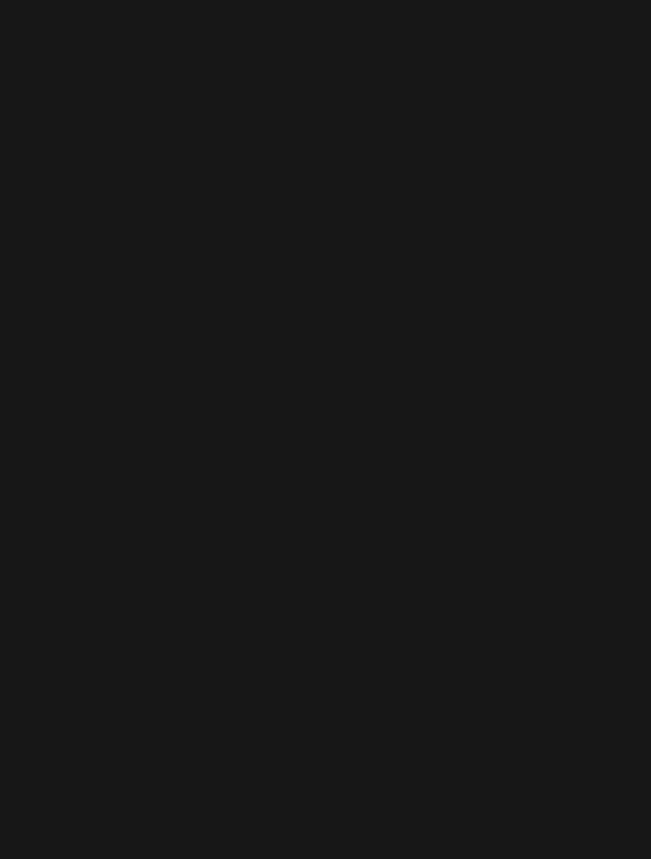
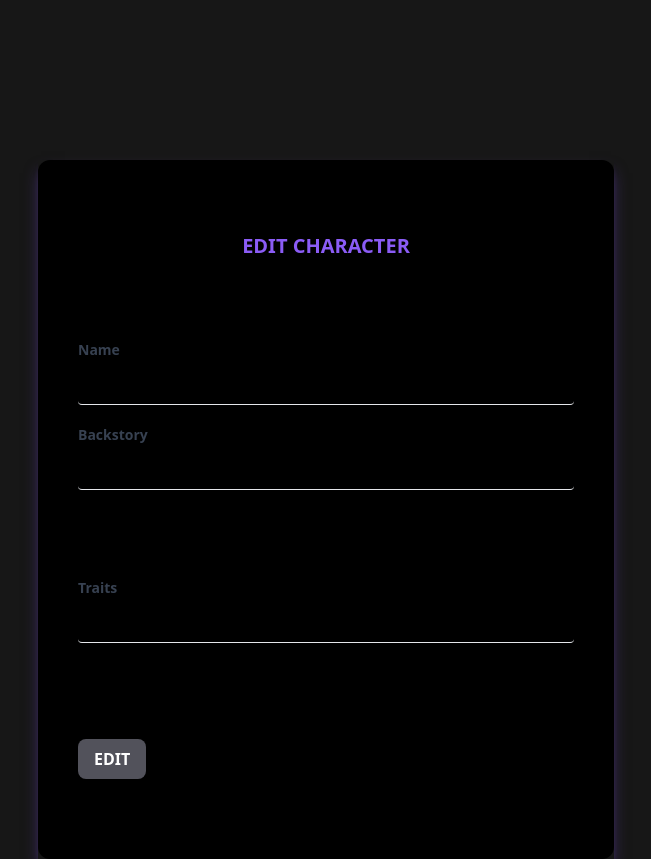
Before and after one commit to chas-academy/u08-business-idea-grupp3-u08, a React (Vite) app in the folder chatlabs/: page /dashboard4 in a window 1280 px wide. Shown: the part 2180-3039 px from the top of the page, without its empty margins (314-965 px from the left). Before the commit the page ends 2300 px from the top, so only its background shows below. Built offline with nearby package versions, Linux system fonts and the light colour scheme.

Commit message:
update funktionen fungerar

```diff
--- a/chatlabs/src/pages/db-4.tsx
+++ b/chatlabs/src/pages/db-4.tsx
@@ -3,11 +3,15 @@
 
 function DashBoard4() {
 
- /*  const updateCharacter = async () => {
-    const response = await fetch("http://localhost:4000/edit/645c135cc694d3ad0bccbde3/645d02e35223a7e8c1baf7e9");
-    const res = await response.json();
-    console.log(res);
-  } */
+  async function updateCharacter() {
+    await fetch("http://localhost:4000/edit/645c1385353c806b4d791675/6463d60367039c5717396861", {
+      method: "PUT",
+      headers: {
+        'Content-Type': 'application/json',
+      },
+      body: JSON.stringify({name: "Tom", backstory: "His family was murderd", traits: "Angry killer"}),
+    });
+  }
 
   const deleteCharacter = async () => {
     const response = await fetch("http://localhost:4000/delete/645c1385353c806b4d791675/645e1e0fb080f6870ecfbe33", {method: "delete"});
@@ -66,7 +70,7 @@
            <div className="flex justify-between mt">
             <button className="px-7 py-2 bg-zinc-600 text-white font-semibold rounded-lg uppercase">Back</button>
             <div>
-              <button /* onClick={() => updateCharacter()} */ className="px-4 py-2  bg-zinc-600 text-white font-semibold rounded-lg mr-2">
+              <button className="px-4 py-2  bg-zinc-600 text-white font-semibold rounded-lg mr-2">
               <PencilIcon className="h-5 w-5" /> {/* Penna Icon */}
               </button>
 
@@ -78,6 +82,43 @@
               </div>
               </div>
               </div>
+              <div className="flex justify-center mt-20 pt-10 ">
+        <div className="w-full max-w-xs sm:max-w-sm md:max-w-md lg:max-w-lg xl:max-w-xl shadow-lg shadow-violet-500/50 hover:shadow-violet-500/100 transition duration-300">
+          <form className=" bg-black rounded-xl shadow-lg p-10">
+            <h2 className="text-xl text-violet-500 font-semibold mb-20 mt-8 uppercase text-center">Edit Character</h2>
+
+            {/* Input fält start*/}
+            <div className="mb-2">
+              <label className="block text-gray-700 text-sm font-bold mb-2">
+                Name
+              </label>
+              <input className="bg-black shadow appearance-none border-b rounded w-full py-2 px-3 text-gray-700 mb-3 leading-tight focus:outline-none focus:shadow-outline" id="username" type="text" placeholder="" />
+            </div>
+            <div className="mb-2">
+              <label className="block text-gray-700 text-sm font-bold mb-2">
+                Backstory
+              </label>
+              <input className="bg-black shadow appearance-none border-b rounded w-full py-2 px-3 text-gray-700 leading-tight focus:outline-none focus:shadow-outline mb-20" id="username" type="text" placeholder="" />
+            </div>
+            <div className="mb-4">
+              <label className="block text-gray-700 text-sm font-bold mb-2">
+                Traits
+              </label>
+              <input className="bg-black shadow appearance-none border-b rounded w-full py-2 px-3 text-gray-700 leading-tight focus:outline-none focus:shadow-outline mb-20" id="username" type="text" placeholder="" />
+            </div>
+            {/* Input fält Stop*/}
+
+            {/* button start */}
+            <div className="flex items-center justify-between">
+              <button onClick={() => updateCharacter()} className="bg-zinc-600 hover:bg-zinc-700 text-white font-bold py-2 px-4 rounded-lg focus:outline-none focus:shadow-outline mb-10" type="button">
+                EDIT
+              </button>
+            </div>
+            {/* button end */}
+
+          </form>
+        </div>
+      </div>
               </>
               );
             }
```
